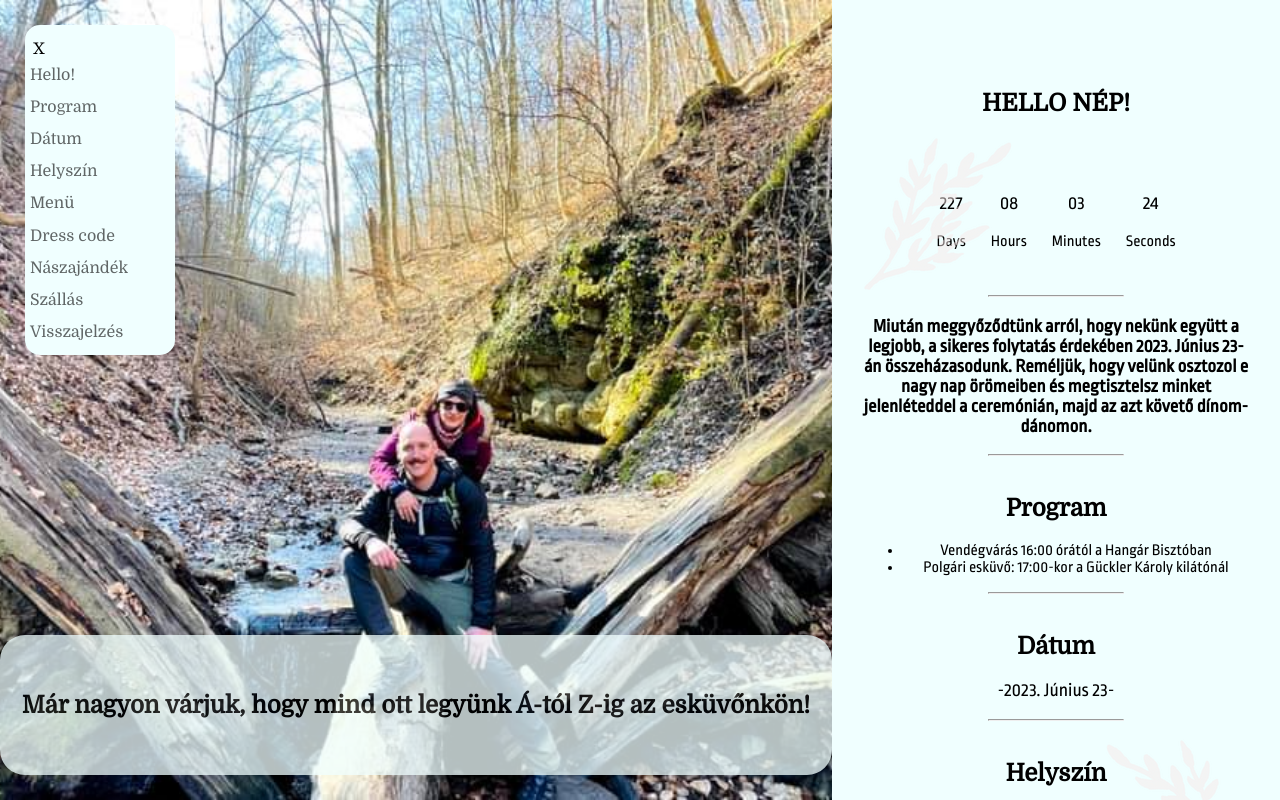
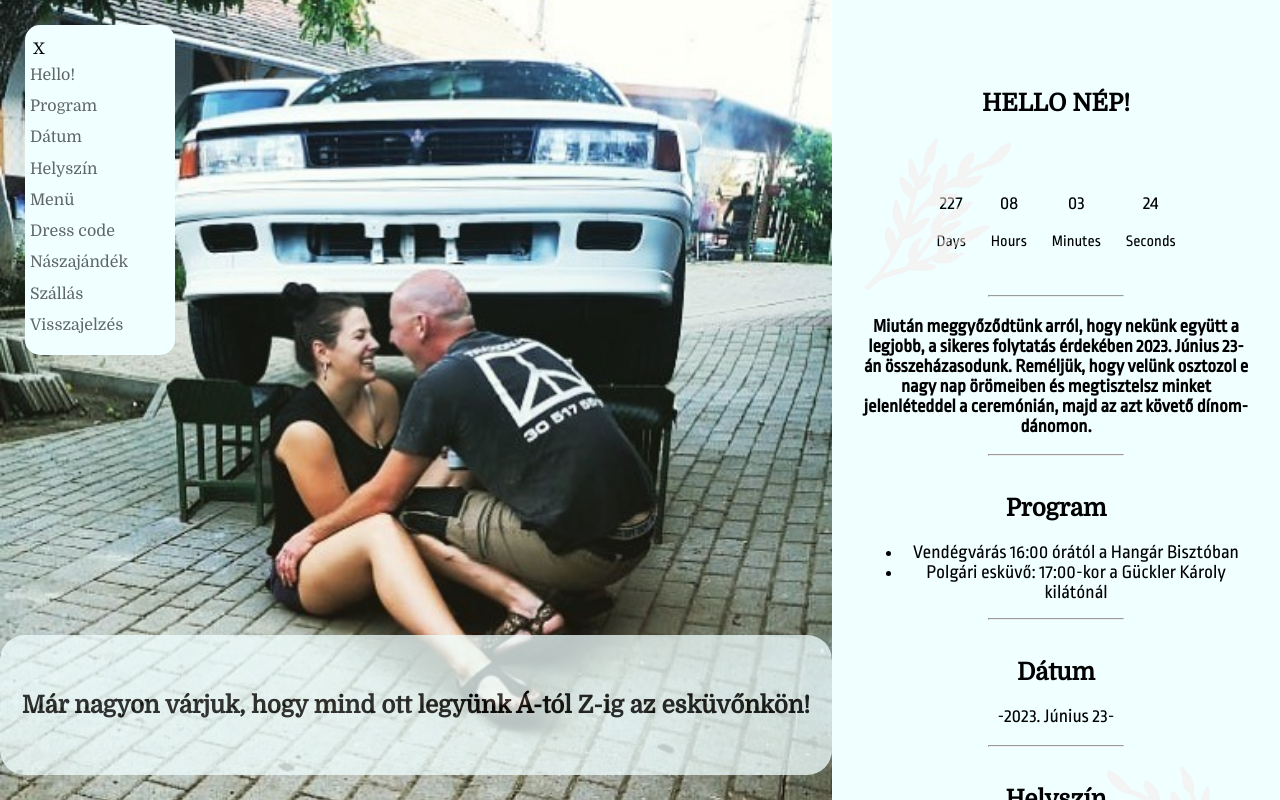
Before and after one commit to bisboi/wedding_agozoli, a React (Create React App) app: page / in a window 1280 px wide. Both pictures are taken after a click on the button "MENÜ". Shown: the top 800 px of the page. Built offline with nearby package versions, Linux system fonts and the light colour scheme.

Commit message:
smol fixes

```diff
--- a/src/App.css
+++ b/src/App.css
@@ -17,7 +17,8 @@ li {
   font-family: 'Ropa Sans', sans-serif;
 }
 
-p {
+p,
+li {
   font-size: 1.2rem;
 }
 
@@ -103,10 +104,10 @@ button {
   float: left;
   background-color: azure;
   height: 100vh;
-  display: flex;
+  /* display: flex;
   flex-direction: column;
   align-items: center;
-  justify-content: center;
+  justify-content: center; */
   position: sticky;
   top: 0;
   width: 65%;
--- a/src/App.js
+++ b/src/App.js
@@ -43,7 +43,7 @@ function App() {
             src="images/agozoli_1.jpg"
             alt="agozoli_1"
           /> */}
-          <ImageSliderAuto ImageData={ImageData} SlideInterValTime={5000} />
+          <ImageSliderAuto ImageData={ImageData} SlideInterValTime={10000} />
           <div className="pic-text">
             <h2>
               Már nagyon várjuk, hogy mind ott legyünk Á-tól Z-ig az esküvőnkön!
--- a/src/components/Menu.css
+++ b/src/components/Menu.css
@@ -19,9 +19,9 @@ button {
   background-color: azure;
   padding-top: 15px;
   padding-left: 5px;
+  padding-bottom: 8px;
   padding-right: 5px;
   border-radius: 15px;
-  pointer-events: auto;
 
   animation-name: open-menu-pulse;
   animation-duration: 1s;
@@ -65,6 +65,7 @@ button {
   justify-content: center;
   animation-name: growth;
   animation-duration: 0.5s;
+  padding: 10px;
 }
 
 @keyframes growth {
```
